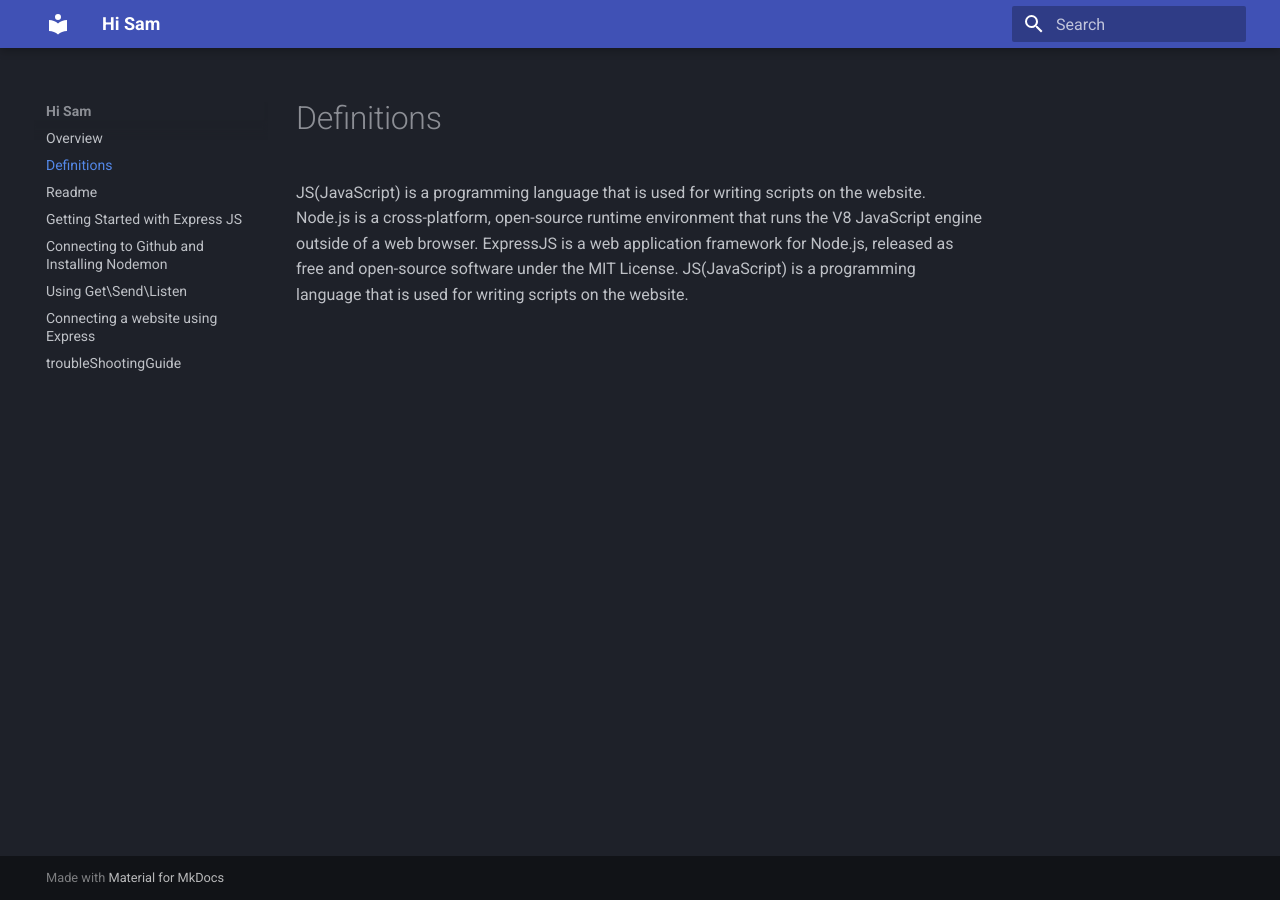
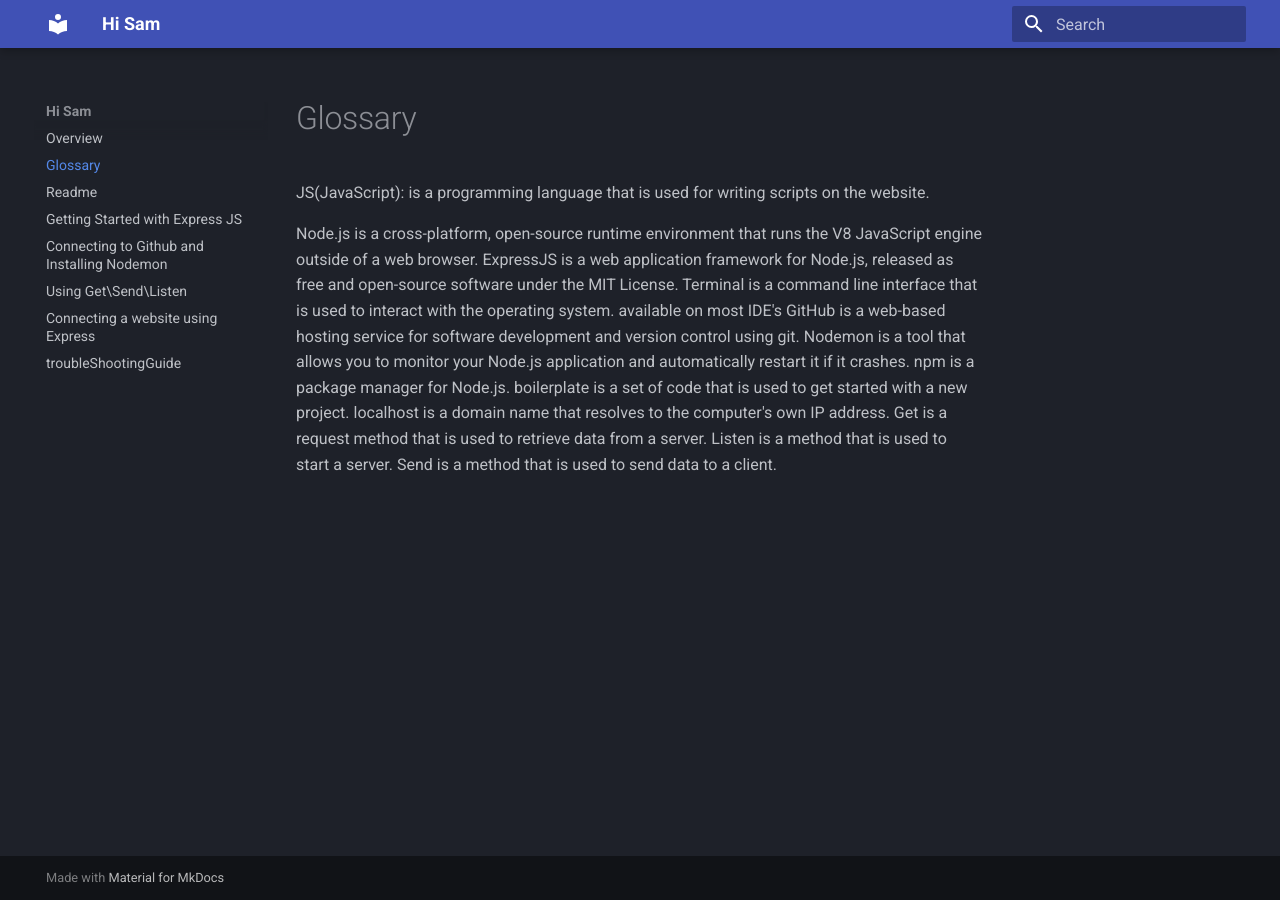
Before and after one commit to NBSutton98/COM-Documentation, an MkDocs documentation site: the page built from docs/glossary.md, in a window 1280 px wide. Built offline with MkDocs 1.6.1 and Material for MkDocs 9.7.7, drawn with Linux system fonts in a browser that asks for light colours.

Commit message:
Spacing and Glossary

```diff
--- a/docs/glossary.md
+++ b/docs/glossary.md
@@ -1,6 +1,15 @@
-# Definitions
+# Glossary
 
-JS(JavaScript) is a programming language that is used for writing scripts on the website.
+JS(JavaScript): is a programming language that is used for writing scripts on the website.
+
 Node.js is a cross-platform, open-source runtime environment that runs the V8 JavaScript engine outside of a web browser.
 ExpressJS is a web application framework for Node.js, released as free and open-source software under the MIT License.
-JS(JavaScript) is a programming language that is used for writing scripts on the website.
+Terminal is a command line interface that is used to interact with the operating system. available on most IDE's
+GitHub is a web-based hosting service for software development and version control using git.
+Nodemon is a tool that allows you to monitor your Node.js application and automatically restart it if it crashes.
+npm is a package manager for Node.js.
+boilerplate is a set of code that is used to get started with a new project.
+localhost is a domain name that resolves to the computer's own IP address.
+Get is a request method that is used to retrieve data from a server.
+Listen is a method that is used to start a server.
+Send is a method that is used to send data to a client.
```
Also changed, not shown: docs/task2.md (+1 -3 lines), docs/task3.md (+18 -4 lines), docs/task4.md (+4 -2 lines).
